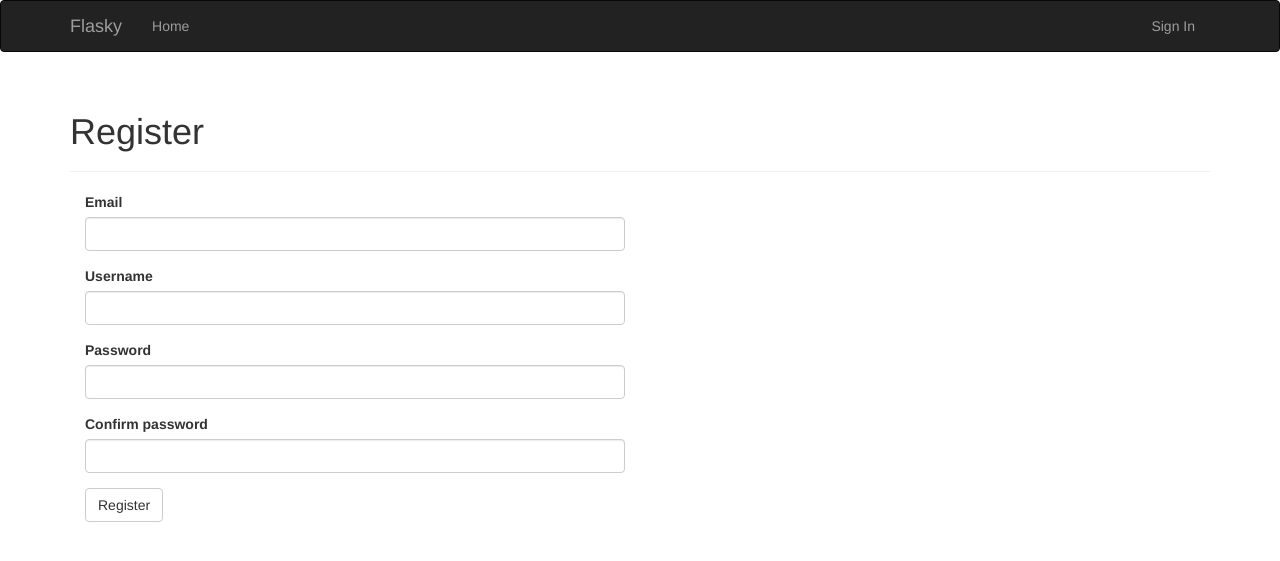
After one commit to Kkkb/flask-web, a Flask app: page /auth/register in a window 1280 px wide. The commit adds this page. Shown: the top 561 px of the page. Run offline with Flask 2, Linux system fonts and the light colour scheme; some libraries are stand-ins or nearby versions.

Commit message:
register

```diff
--- a/app/auth/forms.py
+++ b/app/auth/forms.py
@@ -1,7 +1,26 @@
 from flask_wtf import Form
 from wtforms import StringField, PasswordField, BooleanField, SubmitField
-from wtforms.validators import Required, Length, Email
+from wtforms.validators import Required, Length, Email, Regexp, EqualTo
+from wtforms import ValidationError
+from ..models import User
 
+class RegistrationForm(Form):
+	email = StringField('Email', validators=[Required(), Length(1, 64),
+											 Email()])
+	username = StringField('Username', validators=[
+		Required(), Length(1, 64), Regexp('^[A-Za-z0-9_.]*$', 0, 'Usernames must have only letters, numbers, dots or underscores')])
+	password = PasswordField('Password', validators =[
+		Required(), EqualTo('password2', message='Passwords must match.')])
+	password2 = PasswordField('Confirm password', validators=[Required()])
+	submit = SubmitField('Register')
+
+	def validate_email(self, field):
+		if User.query.filter_by(email=field.data).first():
+			raise ValidationError('Email already registered.')
+
+	def validate_username(self, field):
+		if User.query.filter_by(username=field.data).first():
+			raise ValidationError('Username already in use.')
 class LoginForm(Form):
 	email = StringField('Email', validators=[Required(), Length(1, 64),
 											 Email()])
--- a/app/auth/views.py
+++ b/app/auth/views.py
@@ -2,8 +2,9 @@ from flask import render_template, redirect, request, url_for, flash
 from . import auth
 from .forms import LoginForm
 from flask_login import login_required, login_user, logout_user
-from .forms import LoginForm
+from .forms import LoginForm, RegistrationForm
 from ..models import User
+from app import db
 
 @auth.route('/login', methods=['GET', 'POST'])
 def login():
@@ -27,3 +28,19 @@ def logout():
 @login_required
 def secret():
 	return 'Only authenticated users are allowed!'
+
+@auth.route('/register', methods=['GET', 'POST'])
+def register():
+	form = RegistrationForm()
+	if form.validate_on_submit():
+		user = User(email=form.email.data,
+					username=form.username.data,
+					password=form.password.data)
+		db.session.add(user)
+		db.session.commit()
+		token = user.generate_confirmation_token()
+		send_email(user.email, 'Confirm Your Account',
+				   'auth/email/confirm', user=user, token=token)
+		flash('A confirmation email has been sent to you by email.')
+		return redirect(url_for('main.index'))
+	return render_template('auth/register.html', form=form)
--- /dev/null
+++ b/app/templates/auth/register.html
@@ -0,0 +1,12 @@
+{% extends "base.html" %}
+{% import "bootstrap/wtf.html" as wtf %}
+{% block title %}Flasky - Register{% endblock%}
+
+{% block page_content %}
+<div class="page-header">
+	<h1>Register</h1>
+</div>
+<div class="col-md-6">
+	{{ wtf.quick_form(form)}}
+</div>
+{% endblock %}
```
Also changed, not shown: app/models.py (+18 -0 lines), app/templates/auth/login.html (+10 -3 lines), app/templates/base.html (line endings or trailing spaces).
